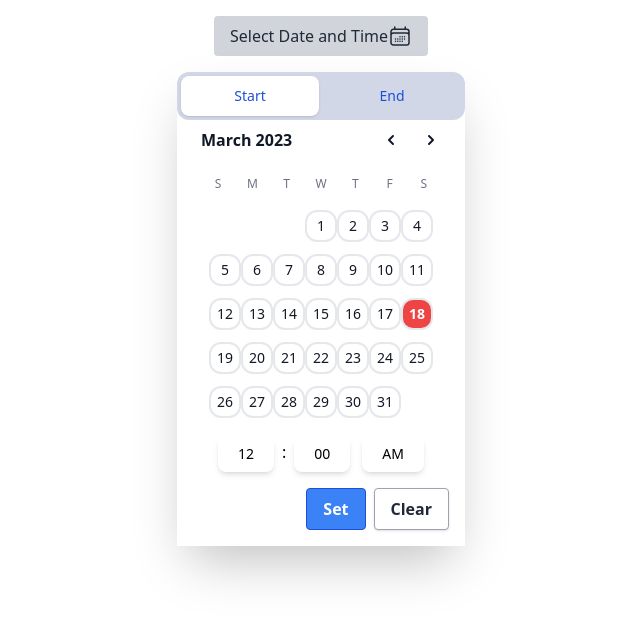
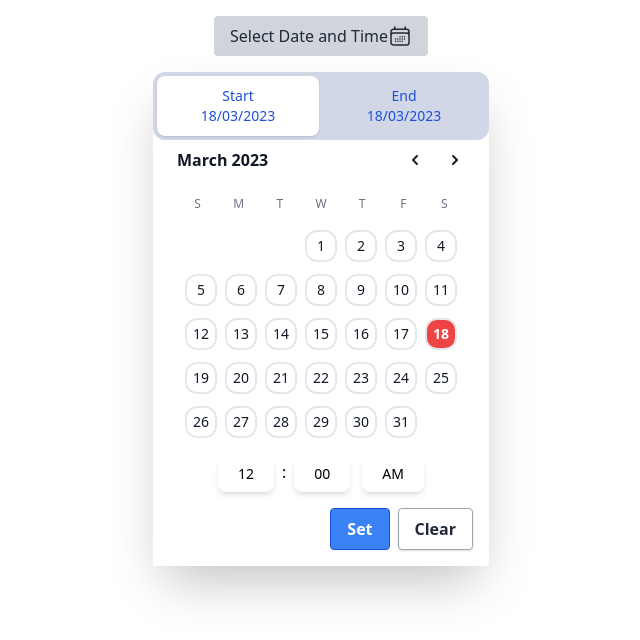
Before and after one commit to harshbaliyan126/date-time-picker, a React (Create React App) app: page / in a window 1280 px wide. Both pictures are taken after a click on the button "Select Date and Time". Shown: the top 640 px of the page, without its empty margins (319-959 px from the left). Built offline with nearby package versions, Linux system fonts and the light colour scheme.

Commit message:
Change some design

```diff
--- a/src/Calender.js
+++ b/src/Calender.js
@@ -135,7 +135,7 @@ export default function Calender({selectedDay, setSelectedDay, currentMonth, set
               <div>F</div>
               <div>S</div>
             </div>
-            <div className="grid grid-cols-7 mt-2 text-sm mx-2" ref={changeCalender}>
+            <div className="grid grid-cols-7 mt-2 text-sm mx-1" ref={changeCalender}>
               {days.map((day, dayIdx) => (
                 <div
                   key={day.toString()}
@@ -169,7 +169,7 @@ export default function Calender({selectedDay, setSelectedDay, currentMonth, set
                       !isEqual(day, selectedDay) && 'hover:bg-gray-200',
                       (isEqual(day, selectedDay) || isToday(day)) &&
                         'font-semibold',
-                      'mx-auto flex h-8 w-8 border-2 items-center justify-center rounded-xl'
+                      'mx-1 flex h-8 w-8 border-2 items-center justify-center rounded-xl'
                     )}
                   >
                     <time dateTime={format(day, 'yyyy-MM-dd')}>
--- a/src/Datetimepicker.js
+++ b/src/Datetimepicker.js
@@ -21,11 +21,11 @@ export default function Datetimepicker() {
 
   let today = startOfToday();
 
-  const [startDate, setstartDate] = useState(null);
+  const [startDate, setstartDate] = useState(false);
   const [startselectedDay, setstartSelectedDay] = useState(today);
   const [startcurrentMonth, setstartCurrentMonth] = useState(format(today, 'MMM-yyyy'));
 
-  const [endDate, setendDate] = useState(null);
+  const [endDate, setendDate] = useState(false);
   const [endselectedDay, setendSelectedDay] = useState(today);
   const [endcurrentMonth, setendCurrentMonth] = useState(format(today, 'MMM-yyyy'));
 
@@ -123,7 +123,7 @@ export default function Datetimepicker() {
                   ? 'bg-white shadow'
                   : 'text-blue-100 hover:bg-white/[0.12] hover:text-white'
               )}>
-                Start
+                <div>Start</div> <div>{format(startselectedDay, 'dd/MM/yyyy')}</div>
               </Tab>
               <Tab className={({ selected }) => classNames(
                 'w-full rounded-lg py-2.5 text-sm font-medium leading-5 text-blue-700',
@@ -132,7 +132,7 @@ export default function Datetimepicker() {
                   ? 'bg-white shadow'
                   : 'text-blue-100 hover:bg-white/[0.12] hover:text-white'
               )}>
-                End
+                <div>End</div> <div>{format(endselectedDay, 'dd/MM/yyyy')}</div>
               </Tab>
             </Tab.List>
             <Tab.Panels className="mt-2" ref={changeRange}>
```
